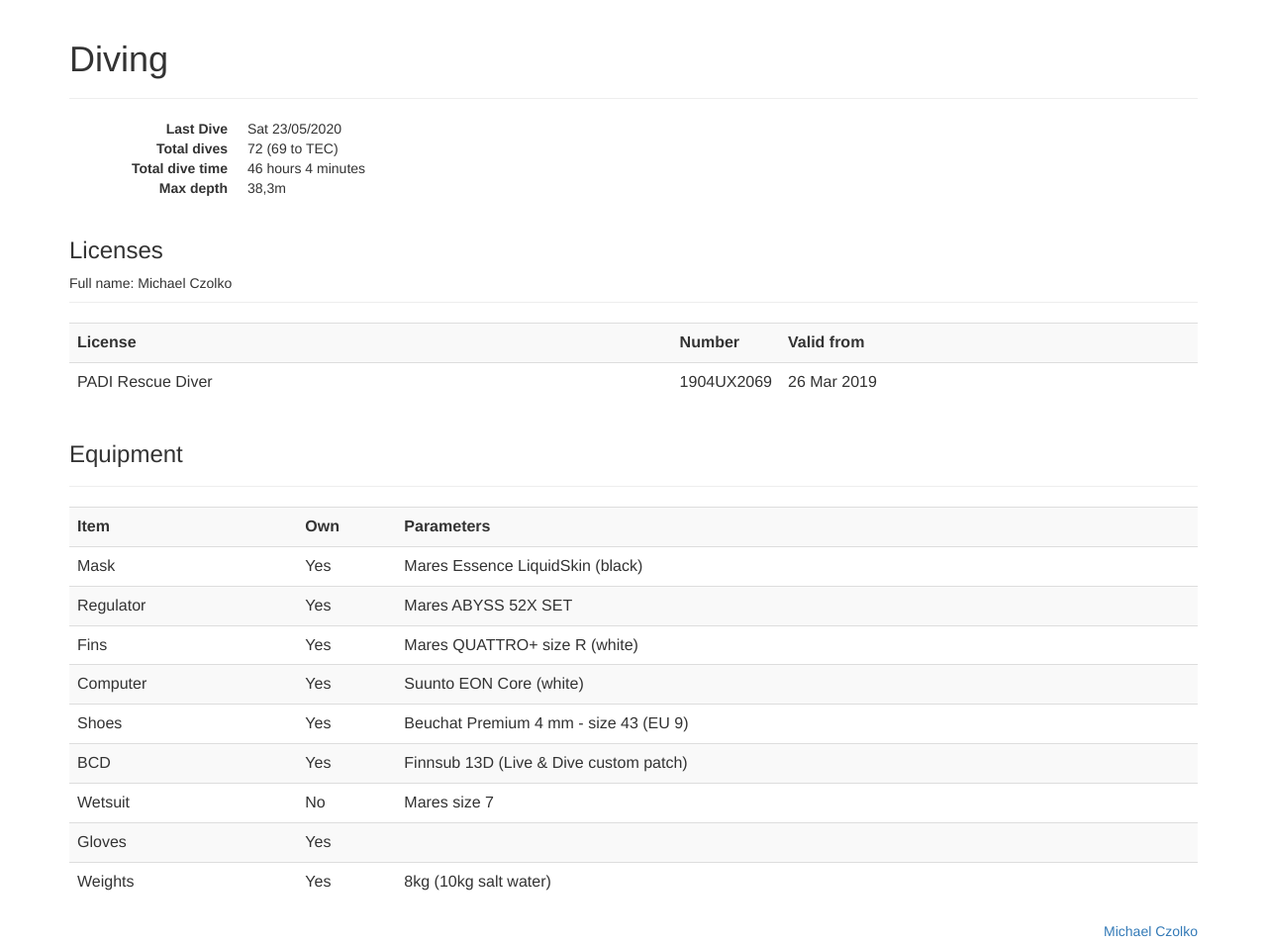
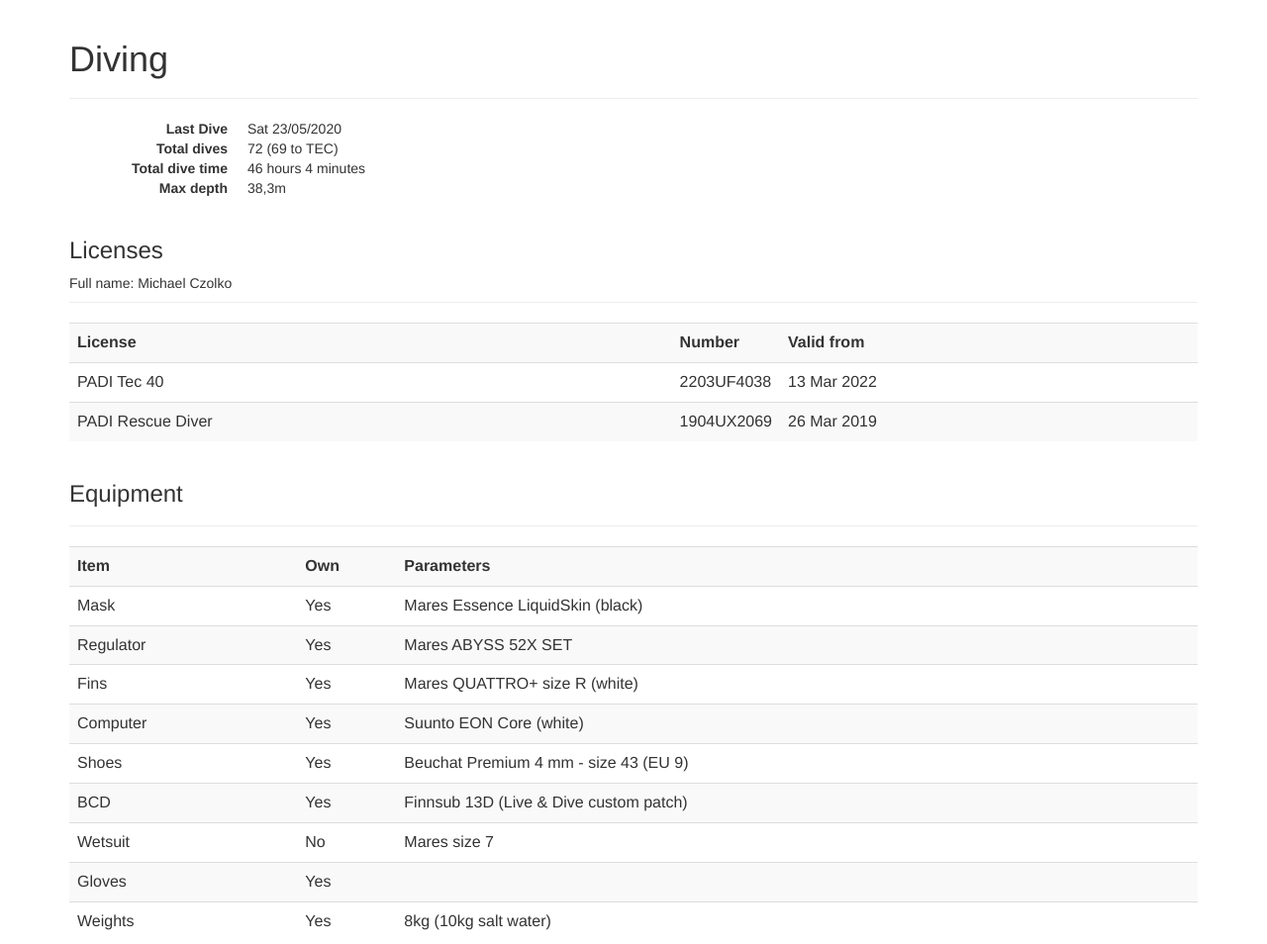
Before and after one commit to mCzolko/mCzolko.github.io, a plain HTML site: page diving.html in a window 1280 px wide. Shown: the top 954 px of the page at 99% size. Drawn offline with nearby package versions, Linux system fonts and the light colour scheme.

Commit message:
Update diving.html
tec 40

```diff
--- a/diving.html
+++ b/diving.html
@@ -57,6 +57,11 @@
             <th>License</th>
             <th>Number</th>
             <th>Valid from</th>
+          </tr>
+          <tr>
+            <td>PADI Tec 40</td>
+            <td>2203UF4038</td>
+            <td>13 Mar 2022</td>
           </tr>
           <tr>
             <td>PADI Rescue Diver</td>
```
